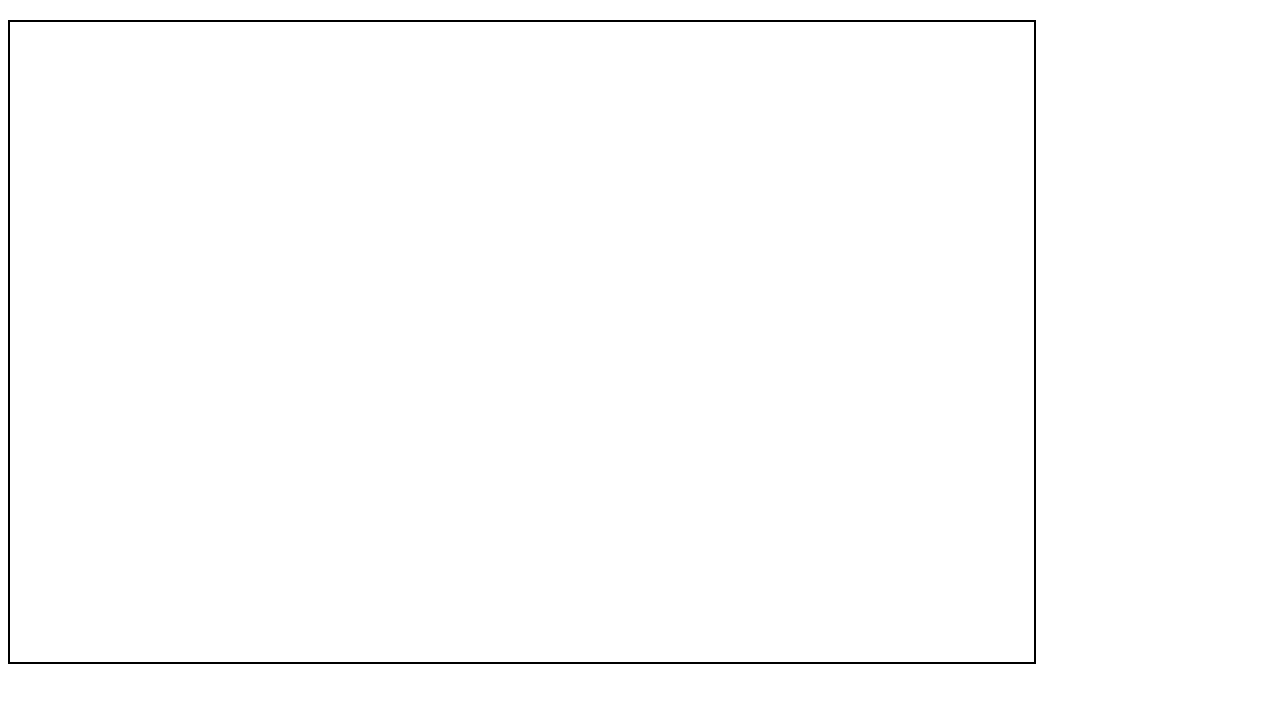
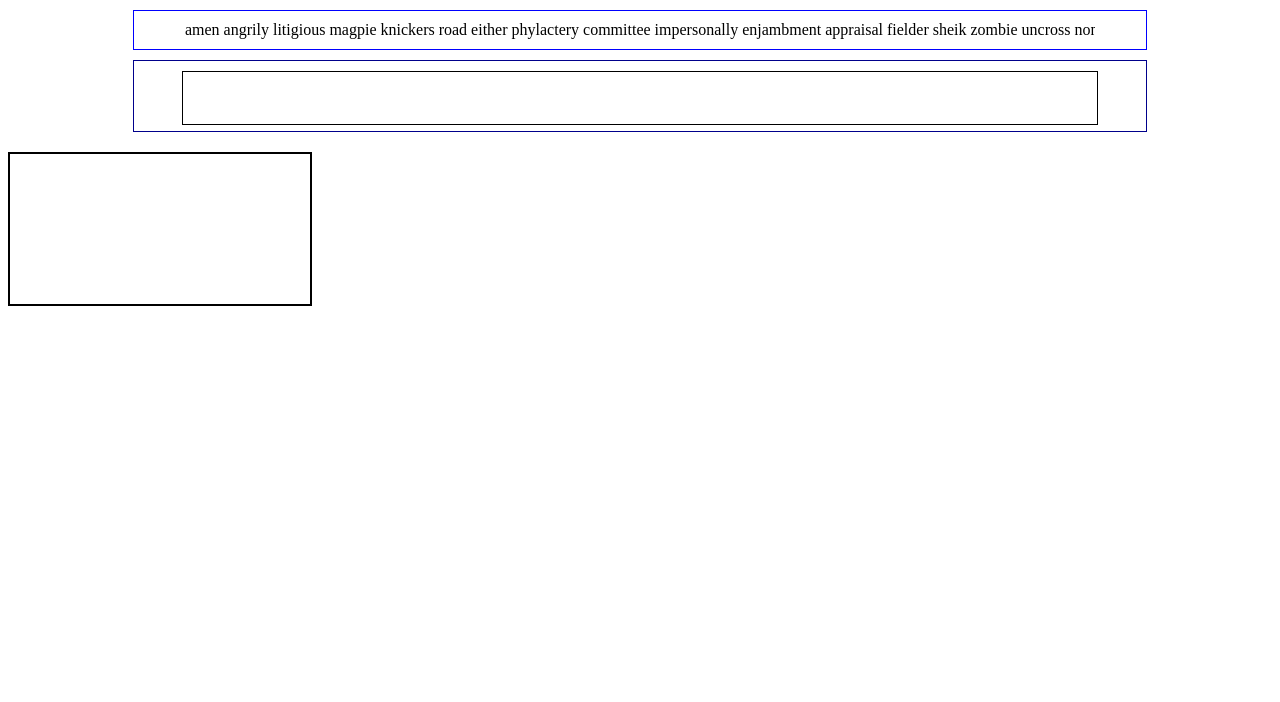
Before and after one commit to psia12345/racetyping, a website built with webpack: page index.html in a window 1280 px wide. Built offline with nearby package versions, Linux system fonts and the light colour scheme.

Commit message:
generate random string of words and add input field

```diff
--- a/css/canvas_style.css
+++ b/css/canvas_style.css
@@ -1,3 +1,31 @@
+#typing-text{
+  border: 1px solid blue;
+  width: 80%;
+  white-space: nowrap;
+  margin: 10px auto;
+}
+p {
+  margin: 10px auto;
+  width: 90%;
+  overflow: hidden;
+}
+#user-input{
+  width: 80%;
+  height: 70px;
+  margin: 10px auto;
+  border: 1px solid darkblue;
+}
+input{
+  width: 90%;
+  height: 50px;
+  margin: 10px auto;
+  border: 1px solid black;
+  /*will need to delete border here */
+  display: block;
+}
+input:focus {
+  outline: none;
+}
 #canvas-container{
   margin: 20px auto;
   position: relative;
--- a/index.html
+++ b/index.html
@@ -6,6 +6,12 @@
     <title>Race Typing</title>
   </head>
   <body>
+    <div id="typing-text">
+      <p id="text"></p>
+    </div>
+    <div id="user-input">
+      <input type="text" name="user-typing"/>
+    </div>
     <div class="clearfix" id="canvas-container">
       <canvas id="canvas"></canvas>
     </div>
--- a/javascripts/app.js
+++ b/javascripts/app.js
@@ -1,9 +1,16 @@
-import readTextFile from './generateText';
+import generateText from './generateText';
+
 const divCanvasContainer = document.getElementById('canvas-container');
 const canvas = document.getElementById('canvas');
 const ctx = canvas.getContext('2d');
 const WIDTH = Math.max(window.innerWidth * 0.8 || 0);
 const HEIGHT = Math.max(window.innerHeight * 0.8 || 0);
-canvas.width = WIDTH;
-canvas.height = HEIGHT;
-readTextFile('../dictionary.txt');
+
+const pText = document.getElementById('text');
+let words = generateText();
+pText.textContent = words;
+console.log(words);
+
+const moveText = () => {
+
+}
--- a/javascripts/generateText.js
+++ b/javascripts/generateText.js
@@ -1,12 +1,15 @@
-const readTextFile = file => {
-  const rawFile = new XMLHttpRequest();
-  rawFile.open("GET", file, false);
-  rawFile.onreadystatechange = () => {
-    if (rawFile.readyState === 4 && (rawFile.status === 200 || rawFile.status === 0)) {
-      const allText = rawFile.responseText;
-      console.log(allText);
-    }
+import readTextFile from './readingTextFile';
+
+const WORDS = readTextFile('../dictionary.txt');
+const generateRandomNumber = (min, max) => Math.floor(Math.random() * (max - min)) + min; // exclude upper max number
+
+const generateText = () => {
+  let words = "";
+  for ( let i = 0; i < 20; i++){
+    words += WORDS[(generateRandomNumber(0, WORDS.length))];
+    words += " ";
   }
-  rawFile.send(null);
+  return words;
 }
-export default readTextFile;
+
+export default generateText;
--- /dev/null
+++ b/javascripts/readingTextFile.js
@@ -0,0 +1,14 @@
+const readTextFile = file => {
+  const rawFile = new XMLHttpRequest();
+  let wordsArray;
+  rawFile.open("GET", file, false);
+  rawFile.onreadystatechange = () => {
+    if (rawFile.readyState === 4 && (rawFile.status === 200 || rawFile.status === 0)) {
+      const allText = rawFile.responseText;
+      wordsArray = allText.split("\n");
+    }
+  }
+  rawFile.send(null);
+  return wordsArray;
+}
+export default readTextFile;
```
Also changed, not shown: javascripts/typingText.js (added).
